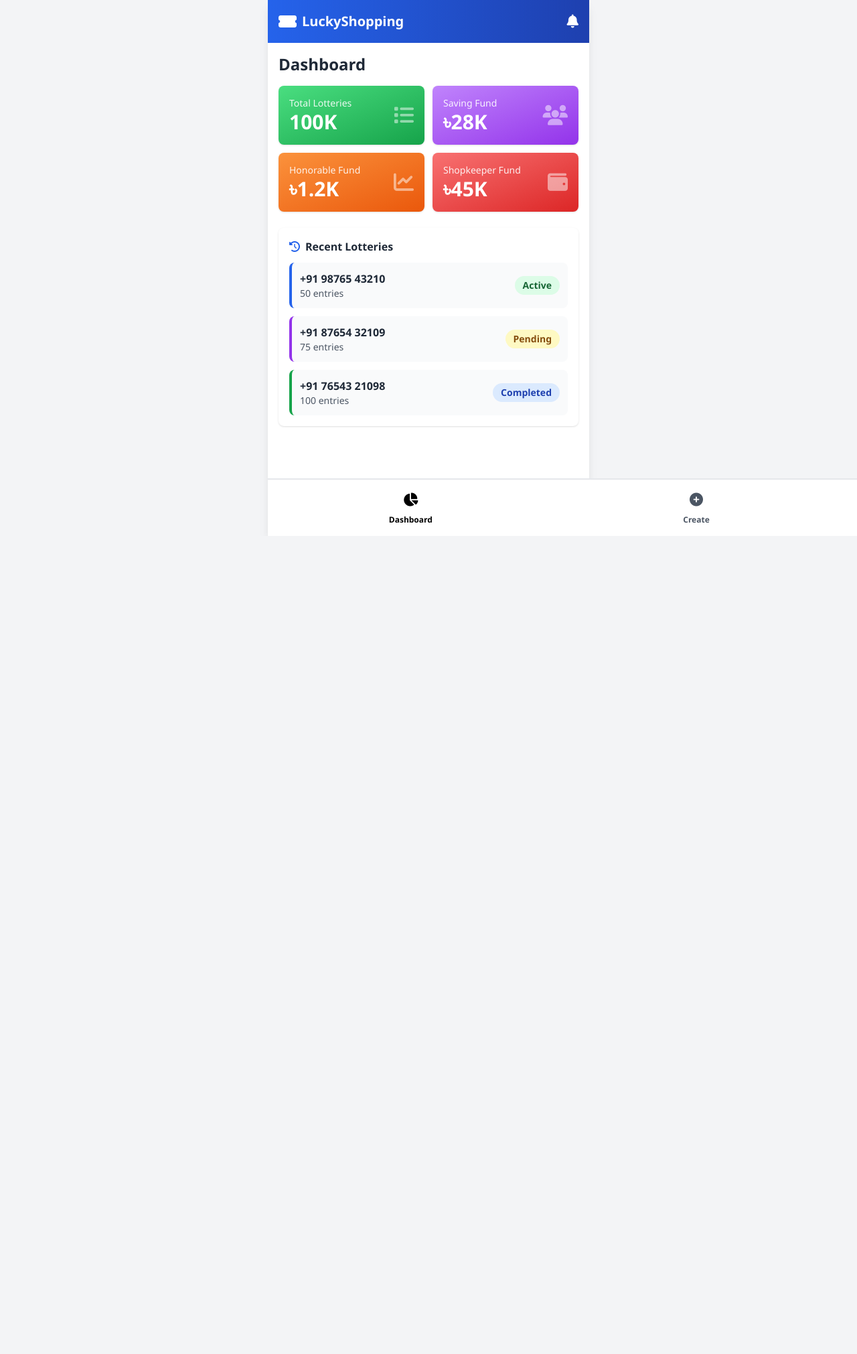
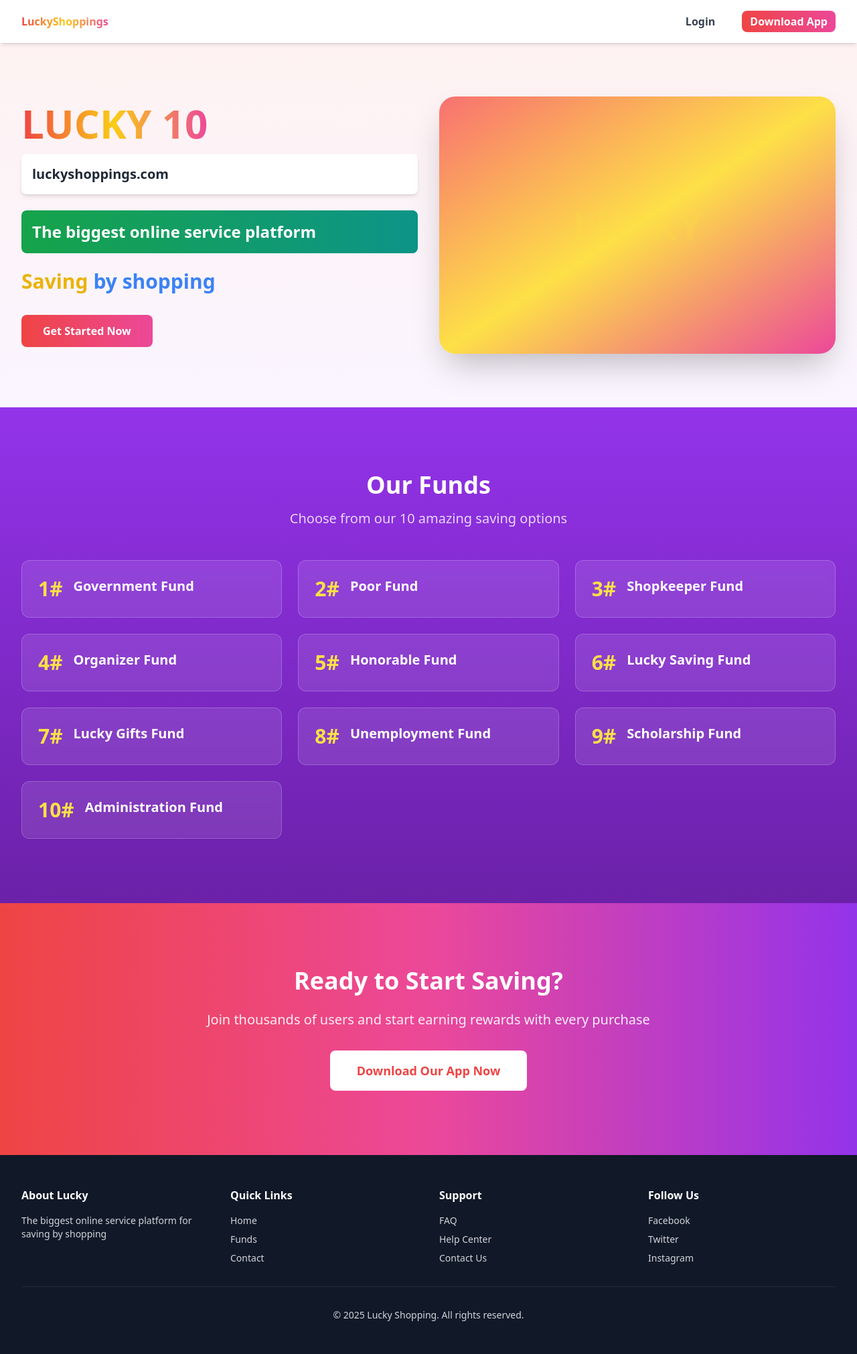
Before and after one commit to antorzuck/luckyshop, a Django app: page / in a window 1280 px wide. Shown: the whole page at 67% size. Before the commit the page ends 781 px from the top, so only its background shows below. Run offline with Django 5.2, Linux system fonts and the light colour scheme; some libraries are stand-ins or nearby versions.

Commit message:
asdfsdfsdfsdf

```diff
--- a/base/views.py
+++ b/base/views.py
@@ -1,14 +1,12 @@
-from django.shortcuts import render
+from django.shortcuts import render, redirect
 from .models import *
-
+from django.contrib.auth import authenticate, login, logout
 
 def home(request):
+    return render(request, 'home.html')
+
+def dashboard(request):
     return render(request, 'dashboard.html')
-
-
-
-
-
 
 
 def handle_reg(request):
@@ -65,7 +63,7 @@ def handle_reg(request):
             pass
         login(request, c)
 
-        return redirect(dashboard)
+        return redirect('/dashboard')
 
 
 
@@ -73,7 +71,7 @@ def handle_reg(request):
 
 def handle_login(request):
     if request.user.is_authenticated:
-        return redirect(dashboard)
+        return redirect('/dashboard')
     if request.method == 'GET':
         return render(request, 'login.html')
     if request.method == 'POST':
--- a/luckyshop/urls.py
+++ b/luckyshop/urls.py
@@ -1,10 +1,14 @@
 
 from django.contrib import admin
 from django.urls import path
+from base.views import *
 
-from base.views import *
+
 
 urlpatterns = [
     path('admin/', admin.site.urls),
-    path('', home)
+    path('', home),
+    path('login', handle_login),
+    path('register', handle_reg),
+    path('dashboard', dashboard)
 ]
--- a/templates/dashboard.html
+++ b/templates/dashboard.html
@@ -45,6 +45,49 @@
                             <i class="fas fa-wallet text-3xl opacity-50"></i>
                         </div>
                     </div>
+
+
+
+  <div class="bg-gradient-to-br from-yellow-400 to-yellow-600 text-white p-4 rounded-lg shadow">
+                        <div class="flex items-center justify-between">
+                            <div>
+                                <p class="text-sm opacity-90">Government Fund</p>
+                                <p class="text-3xl font-bold">৳45K</p>
+                            </div>
+                            <i class="fas fa-wallet text-3xl opacity-50"></i>
+                        </div>
+                    </div>
+
+                      <div class="bg-gradient-to-br from-pink-400 to-pink-600 text-white p-4 rounded-lg shadow">
+                        <div class="flex items-center justify-between">
+                            <div>
+                                <p class="text-sm opacity-90">Poor Fund</p>
+                                <p class="text-3xl font-bold">৳45K</p>
+                            </div>
+                            <i class="fas fa-wallet text-3xl opacity-50"></i>
+                        </div>
+                    </div>
+
+  <div class="bg-gradient-to-br from-red-400 to-red-600 text-white p-4 rounded-lg shadow">
+                        <div class="flex items-center justify-between">
+                            <div>
+                                <p class="text-sm opacity-90">Organizer Fund</p>
+                                <p class="text-3xl font-bold">৳45K</p>
+                            </div>
+                            <i class="fas fa-wallet text-3xl opacity-50"></i>
+                        </div>
+                    </div>
+
+  <div class="bg-gradient-to-br from-cyan-400 to-cyan-600 text-white p-4 rounded-lg shadow">
+                        <div class="flex items-center justify-between">
+                            <div>
+                                <p class="text-sm opacity-90">Unemployment Fund</p>
+                                <p class="text-3xl font-bold">৳45K</p>
+                            </div>
+                            <i class="fas fa-wallet text-3xl opacity-50"></i>
+                        </div>
+                    </div>
+
                 </div>
 
                 <!-- Recent Lotteries -->
@@ -116,33 +159,9 @@
                             <p class="text-xs text-gray-500 mt-1">Maximum 1000 entries per lottery</p>
                         </div>
 
-                        <!-- Prize Amount -->
-                        <div>
-                            <label class="block text-sm font-semibold text-gray-700 mb-2">
-                                <i class="fas fa-rupee-sign text-blue-600 mr-2"></i>Prize Amount (₹)
-                            </label>
-                            <input
-                                type="number"
-                                id="prize-input"
-                                placeholder="Enter prize amount"
-                                min="100"
-                                class="w-full px-4 py-3 border-2 border-gray-300 rounded-lg focus:outline-none focus:border-blue-600 transition"
-                                required
-                            >
-                        </div>
 
                         <!-- Lottery Type -->
-                        <div>
-                            <label class="block text-sm font-semibold text-gray-700 mb-2">
-                                <i class="fas fa-dice text-blue-600 mr-2"></i>Lottery Type
-                            </label>
-                            <select class="w-full px-4 py-3 border-2 border-gray-300 rounded-lg focus:outline-none focus:border-blue-600 transition">
-                                <option>Daily Draw</option>
-                                <option>Weekly Draw</option>
-                                <option>Monthly Draw</option>
-                                <option>Instant Win</option>
-                            </select>
-                        </div>
+
 
                         <!-- Submit Button -->
                         <button
--- /dev/null
+++ b/templates/home.html
@@ -0,0 +1,143 @@
+{% extends 'landing.html' %}
+
+
+{% block body %}
+
+
+    <!-- Hero Section -->
+    <section class="relative overflow-hidden py-12 md:py-20 bg-gradient-to-b from-red-50 to-purple-50">
+        <div class="max-w-7xl mx-auto px-4 sm:px-6 lg:px-8">
+            <div class="grid md:grid-cols-2 gap-8 items-center">
+                <!-- Left Content -->
+                <div class="text-center md:text-left">
+                    <h1 class="text-5xl md:text-6xl font-black mb-4">
+                        <span class="bg-gradient-to-r from-red-500 via-yellow-400 to-pink-500 bg-clip-text text-transparent">
+                            LUCKY 10
+                        </span>
+                    </h1>
+
+                    <div class="bg-white rounded-lg shadow-md p-4 mb-6 inline-block md:w-full">
+                        <p class="text-xl font-semibold text-gray-800">luckyshoppings.com</p>
+                    </div>
+
+                    <div class="bg-gradient-to-r from-green-600 to-teal-600 text-white rounded-lg p-4 mb-6">
+                        <p class="text-2xl font-bold">The biggest online service platform</p>
+                    </div>
+
+                    <div class="mb-8">
+                        <p class="text-3xl font-bold mb-2">
+                            <span class="text-yellow-500">Saving</span>
+                            <span class="text-blue-500"> by shopping</span>
+                        </p>
+                    </div>
+
+                    <button class="px-8 py-3 bg-gradient-to-r from-red-500 to-pink-500 text-white font-bold rounded-lg hover:shadow-lg transition duration-300 transform hover:scale-105">
+                        Get Started Now
+                    </button>
+                </div>
+
+                <!-- Right Side - Decorative Element -->
+                <div class="hidden md:block">
+                    <div class="relative w-full h-96 bg-gradient-to-br from-red-400 via-yellow-300 to-pink-500 rounded-3xl shadow-2xl flex items-center justify-center">
+                        <div class="text-center">
+                            <p class="text-6xl font-black text-yellow-300 opacity-20">LUCKY</p>
+                        </div>
+                    </div>
+                </div>
+            </div>
+        </div>
+    </section>
+
+    <!-- Funds Section -->
+    <section class="py-16 md:py-24 bg-gradient-to-b from-purple-600 to-purple-800">
+        <div class="max-w-7xl mx-auto px-4 sm:px-6 lg:px-8">
+            <h2 class="text-4xl font-bold text-center text-white mb-4 text-balance">Our Funds</h2>
+            <p class="text-center text-purple-200 mb-12 text-xl">Choose from our 10 amazing saving options</p>
+
+            <div class="grid md:grid-cols-2 lg:grid-cols-3 gap-6">
+                <!-- Fund Items -->
+                <div class="bg-white bg-opacity-10 backdrop-blur-sm rounded-xl p-6 hover:bg-opacity-20 transition duration-300 border border-white border-opacity-20">
+                    <div class="flex items-start">
+                        <span class="text-3xl font-black text-yellow-300 mr-4">1#</span>
+                        <p class="text-xl font-bold text-white">Government Fund</p>
+                    </div>
+                </div>
+
+                <div class="bg-white bg-opacity-10 backdrop-blur-sm rounded-xl p-6 hover:bg-opacity-20 transition duration-300 border border-white border-opacity-20">
+                    <div class="flex items-start">
+                        <span class="text-3xl font-black text-yellow-300 mr-4">2#</span>
+                        <p class="text-xl font-bold text-white">Poor Fund</p>
+                    </div>
+                </div>
+
+                <div class="bg-white bg-opacity-10 backdrop-blur-sm rounded-xl p-6 hover:bg-opacity-20 transition duration-300 border border-white border-opacity-20">
+                    <div class="flex items-start">
+                        <span class="text-3xl font-black text-yellow-300 mr-4">3#</span>
+                        <p class="text-xl font-bold text-white">Shopkeeper Fund</p>
+                    </div>
+                </div>
+
+                <div class="bg-white bg-opacity-10 backdrop-blur-sm rounded-xl p-6 hover:bg-opacity-20 transition duration-300 border border-white border-opacity-20">
+                    <div class="flex items-start">
+                        <span class="text-3xl font-black text-yellow-300 mr-4">4#</span>
+                        <p class="text-xl font-bold text-white">Organizer Fund</p>
+                    </div>
+                </div>
+
+                <div class="bg-white bg-opacity-10 backdrop-blur-sm rounded-xl p-6 hover:bg-opacity-20 transition duration-300 border border-white border-opacity-20">
+                    <div class="flex items-start">
+                        <span class="text-3xl font-black text-yellow-300 mr-4">5#</span>
+                        <p class="text-xl font-bold text-white">Honorable Fund</p>
+                    </div>
+                </div>
+
+                <div class="bg-white bg-opacity-10 backdrop-blur-sm rounded-xl p-6 hover:bg-opacity-20 transition duration-300 border border-white border-opacity-20">
+                    <div class="flex items-start">
+                        <span class="text-3xl font-black text-yellow-300 mr-4">6#</span>
+                        <p class="text-xl font-bold text-white">Lucky Saving Fund</p>
+                    </div>
+                </div>
+
+                <div class="bg-white bg-opacity-10 backdrop-blur-sm rounded-xl p-6 hover:bg-opacity-20 transition duration-300 border border-white border-opacity-20">
+                    <div class="flex items-start">
+                        <span class="text-3xl font-black text-yellow-300 mr-4">7#</span>
+                        <p class="text-xl font-bold text-white">Lucky Gifts Fund</p>
+                    </div>
+                </div>
+
+                <div class="bg-white bg-opacity-10 backdrop-blur-sm rounded-xl p-6 hover:bg-opacity-20 transition duration-300 border border-white border-opacity-20">
+                    <div class="flex items-start">
+                        <span class="text-3xl font-black text-yellow-300 mr-4">8#</span>
+                        <p class="text-xl font-bold text-white">Unemployment Fund</p>
+                    </div>
+                </div>
+
+                <div class="bg-white bg-opacity-10 backdrop-blur-sm rounded-xl p-6 hover:bg-opacity-20 transition duration-300 border border-white border-opacity-20">
+                    <div class="flex items-start">
+                        <span class="text-3xl font-black text-yellow-300 mr-4">9#</span>
+                        <p class="text-xl font-bold text-white">Scholarship Fund</p>
+                    </div>
+                </div>
+
+                <div class="bg-white bg-opacity-10 backdrop-blur-sm rounded-xl p-6 hover:bg-opacity-20 transition duration-300 border border-white border-opacity-20">
+                    <div class="flex items-start">
+                        <span class="text-3xl font-black text-yellow-300 mr-4">10#</span>
+                        <p class="text-xl font-bold text-white">Administration Fund</p>
+                    </div>
+                </div>
+            </div>
+        </div>
+    </section>
+
+    <!-- CTA Section -->
+    <section class="py-16 md:py-24 bg-gradient-to-r from-red-500 via-pink-500 to-purple-600">
+        <div class="max-w-4xl mx-auto px-4 sm:px-6 lg:px-8 text-center">
+            <h2 class="text-4xl font-bold text-white mb-6">Ready to Start Saving?</h2>
+            <p class="text-xl text-white mb-8 opacity-90">Join thousands of users and start earning rewards with every purchase</p>
+            <button class="px-10 py-4 bg-white text-red-500 font-bold rounded-lg hover:shadow-2xl transition duration-300 transform hover:scale-105 text-lg">
+                Download Our App Now
+            </button>
+        </div>
+    </section>
+
+{% endblock %}
--- /dev/null
+++ b/templates/landing.html
@@ -0,0 +1,79 @@
+<!DOCTYPE html>
+<html lang="en">
+<head>
+    <meta charset="UTF-8">
+    <meta name="viewport" content="width=device-width, initial-scale=1.0">
+    <title>Lucky - The Biggest Online Service Platform</title>
+    <script src="https://cdn.tailwindcss.com"></script>
+</head>
+<body class="bg-white font-sans">
+    <!-- Navigation Bar -->
+    <nav class="bg-white shadow-md sticky top-0 z-50">
+        <div class="max-w-7xl mx-auto px-4 sm:px-6 lg:px-8">
+            <div class="flex justify-between items-center h-16">
+                <!-- Logo -->
+                <div class="flex-shrink-0">
+                    <h1 class="text-md font-bold bg-gradient-to-r from-red-500 via-yellow-400 to-pink-500 bg-clip-text text-transparent">
+                        LuckyShoppings
+                    </h1>
+                </div>
+
+                <!-- Right side buttons -->
+                <div class="flex items-center gap-4">
+                    <a href="/login">
+                    <button class="px-6 py-2 text-gray-700 font-semibold hover:text-red-500 transition duration-300">
+                        Login
+                    </button>
+                    </a>
+                    <button class="px-3 py-1 bg-gradient-to-r from-red-500 to-pink-500 text-white font-semibold rounded-lg hover:shadow-lg transition duration-300 transform hover:scale-105">
+                        Download App
+                    </button>
+                </div>
+            </div>
+        </div>
+    </nav>
+
+
+    {% block body %}
+    {% endblock %}
+
+    <!-- Footer -->
+    <footer class="bg-gray-900 text-gray-300 py-12">
+        <div class="max-w-7xl mx-auto px-4 sm:px-6 lg:px-8">
+            <div class="grid md:grid-cols-4 gap-8 mb-8">
+                <div>
+                    <h3 class="text-white font-bold mb-4">About Lucky</h3>
+                    <p class="text-sm">The biggest online service platform for saving by shopping</p>
+                </div>
+                <div>
+                    <h3 class="text-white font-bold mb-4">Quick Links</h3>
+                    <ul class="text-sm space-y-2">
+                        <li><a href="#" class="hover:text-white transition">Home</a></li>
+                        <li><a href="#" class="hover:text-white transition">Funds</a></li>
+                        <li><a href="#" class="hover:text-white transition">Contact</a></li>
+                    </ul>
+                </div>
+                <div>
+                    <h3 class="text-white font-bold mb-4">Support</h3>
+                    <ul class="text-sm space-y-2">
+                        <li><a href="#" class="hover:text-white transition">FAQ</a></li>
+                        <li><a href="#" class="hover:text-white transition">Help Center</a></li>
+                        <li><a href="#" class="hover:text-white transition">Contact Us</a></li>
+                    </ul>
+                </div>
+                <div>
+                    <h3 class="text-white font-bold mb-4">Follow Us</h3>
+                    <ul class="text-sm space-y-2">
+                        <li><a href="#" class="hover:text-white transition">Facebook</a></li>
+                        <li><a href="#" class="hover:text-white transition">Twitter</a></li>
+                        <li><a href="#" class="hover:text-white transition">Instagram</a></li>
+                    </ul>
+                </div>
+            </div>
+            <div class="border-t border-gray-800 pt-8 text-center text-sm">
+                <p>&copy; 2025 Lucky Shopping. All rights reserved.</p>
+            </div>
+        </div>
+    </footer>
+</body>
+</html>
```
Also changed, not shown: templates/login.html (added, +97 -0 lines), templates/register.html (added, +139 -0 lines), base/migrations/0002_profile_is_agent.py (added), db.sqlite3.
